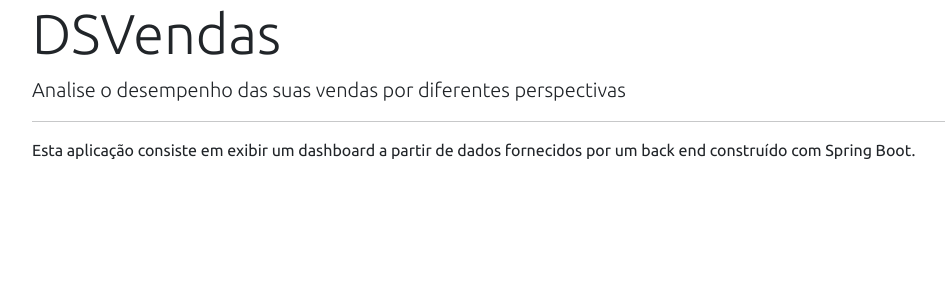
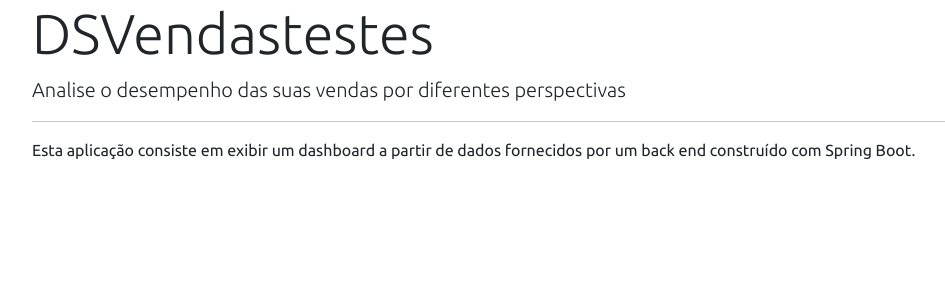
Before and after one commit to maetecto/Projeto-sds3, a React (Create React App) app in the folder frontend/: page / in a window 1280 px wide. Shown: the top 300 px of the page, without its empty margins (50-995 px from the left). Built offline with nearby package versions, Linux system fonts and the light colour scheme.

Commit message:
teste de problema2

```diff
--- a/frontend/src/pages/Home/index.tsx
+++ b/frontend/src/pages/Home/index.tsx
@@ -2,7 +2,7 @@
     return (
         <div className="container">
             <div className="jumbotron">
-                <h1 className="display-4">DSVendas</h1>
+                <h1 className="display-4">DSVendastestes</h1>
                 <p className="lead">Analise o desempenho das suas vendas por diferentes perspectivas</p>
                 <hr />
                 <p>Esta aplicação consiste em exibir um dashboard a partir de dados fornecidos por um back end construído com Spring Boot.</p>
```
